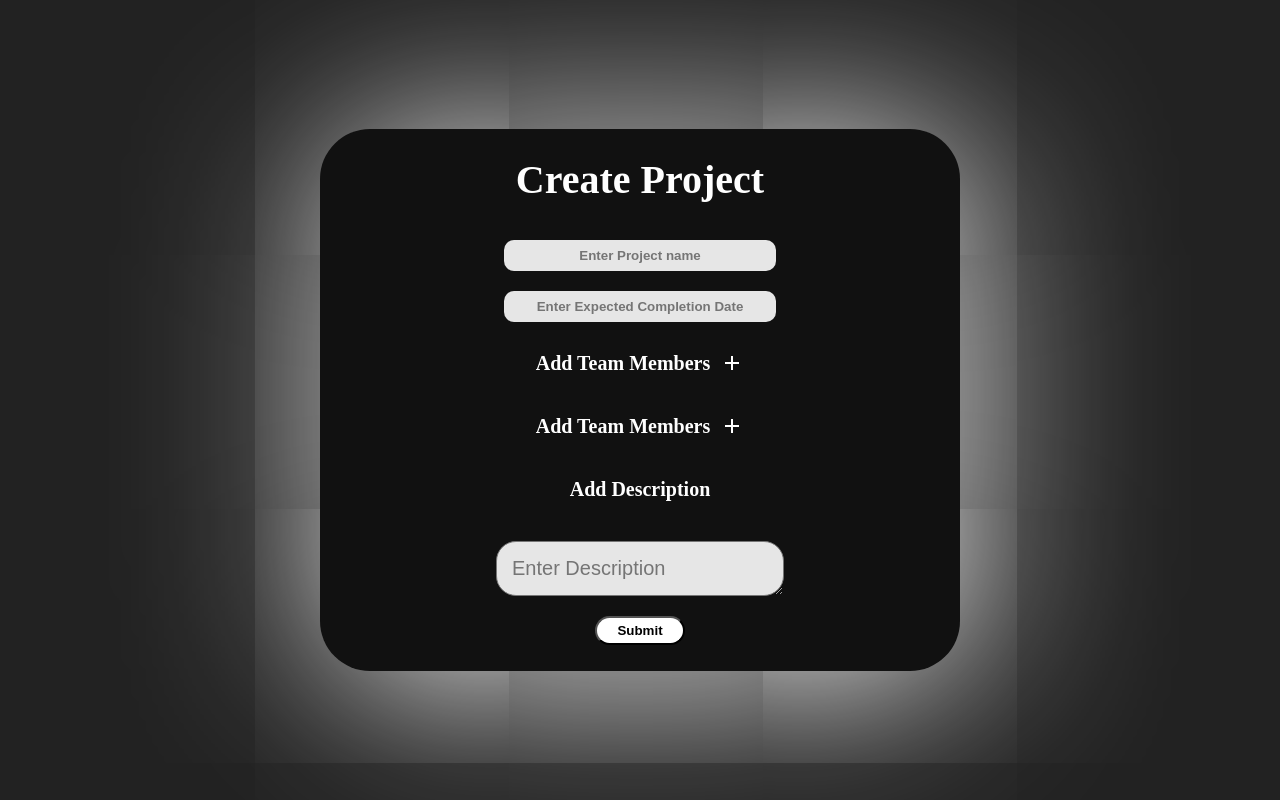
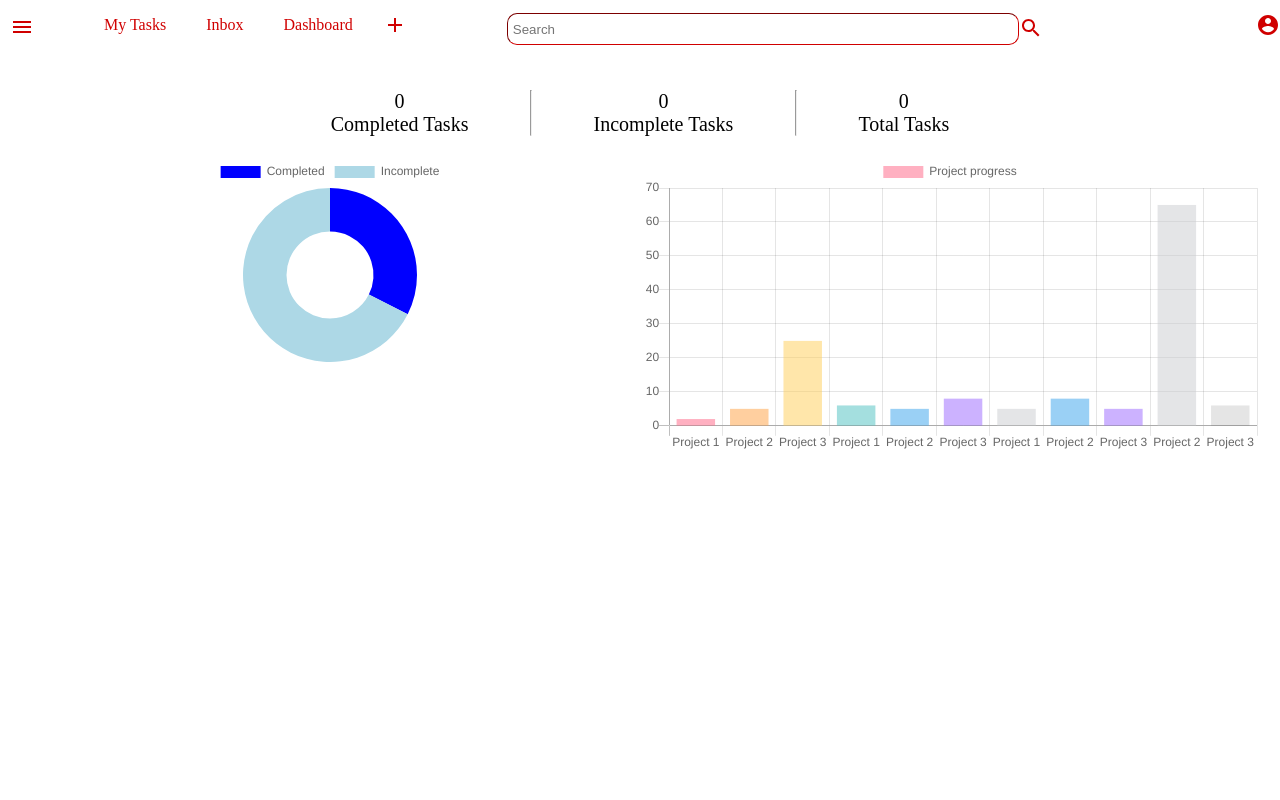
Before and after one commit to omshiv12/PMS_Project_Management, a React (Create React App) app: page / in a window 1280 px wide. Built offline with nearby package versions, Linux system fonts and the light colour scheme.

Commit message:
charts added

```diff
--- a/package.json
+++ b/package.json
@@ -9,6 +9,7 @@
     "@testing-library/react": "^11.2.5",
     "@testing-library/user-event": "^12.8.1",
     "react": "^17.0.1",
+    "react-chartjs-2": "^2.11.1",
     "react-dom": "^17.0.1",
     "react-icons": "^4.2.0",
     "react-scripts": "4.0.3",
--- a/src/App.js
+++ b/src/App.js
@@ -2,6 +2,7 @@ import React from 'react';
 import ReactDOM from 'react-dom';
 import Card from './components/card';
 import CreateProject from './components/createProject';
+import Dashboard from './components/dashboard';
 import EditProject from './components/EditProject';
 import NavBar from './components/navbar';
 import SubNav from './components/subNav';
@@ -9,9 +10,10 @@ import './index.css';
 export default function App() {
   return (
     <>
-        <CreateProject/>
-        {/* <NavBar/>
-        <hr style={{padding:0,margin:0}}/>
+        {/* <CreateProject/> */}
+        <NavBar/>
+        <Dashboard/>
+        {/* <hr style={{padding:0,margin:0}}/>
         <SubNav/>
         <hr style={{padding:0,margin:0,marginBottom:40}}/>
         <h2 style={{textAlign:'center',color:'#d00000'}}>My Tasks</h2>
--- /dev/null
+++ b/src/components/dashboard.js
@@ -0,0 +1,71 @@
+import React from 'react';
+import '../stylesheets/dashboard.css';
+import {Bar, Doughnut,defaults} from 'react-chartjs-2';
+export default function Dashboard() {
+    return (
+        <>
+            <div style={{display:'flex',justifyContent:'space-around',fontSize:20,marginTop:40,marginLeft:300,marginRight:300}}>
+                <div className='taskdiv' >
+                    <p className='taskCount'>0</p>
+                    <p className='taskCount'>Completed Tasks</p>
+                </div>
+                <hr style={{margin:0}}/>
+                <div className='taskdiv'>
+                    <p className='taskCount'>0</p>
+                    <p className='taskCount'>Incomplete Tasks</p>
+                </div>
+                <hr style={{margin:0}}/>
+                <div className='taskdiv'>
+                    <p className='taskCount'>0</p>
+                    <p className='taskCount'>Total Tasks</p>
+                </div>
+            </div>
+            <div style={{margin:20,display:'flex'}}>
+                <div style={{width:'50%'}}>
+            <Doughnut
+            data={{
+                    labels: ['Completed','Incomplete'],
+                    datasets: [{
+                    label: 'Tasks Count',
+                    data: [24,50],
+                    backgroundColor: [
+                      'blue',
+                      'lightblue'
+                    ],
+                    hoverOffset: 4,
+                    borderWidth:0,
+                  }],
+            }}
+            height={100}
+            />
+            </div>
+            <div style={{width:'50%'}}>
+            <Bar
+            data={{
+                labels: ['Project 1','Project 2','Project 3','Project 1','Project 2','Project 3','Project 1','Project 2','Project 3','Project 2','Project 3'],
+                datasets: [{
+                label: 'Project progress',
+                data: [2,5,25,6,5,8,5,8,5,65,6],
+                backgroundColor: [
+                    'rgba(255, 99, 132, 0.5)',
+                    'rgba(255, 159, 64, 0.5)',
+                    'rgba(255, 205, 86, 0.5)',
+                    'rgba(75, 192, 192, 0.5)',
+                    'rgba(54, 162, 235, 0.5)',
+                    'rgba(153, 102, 255, 0.5)',
+                    'rgba(201, 203, 207, 0.5)',
+                    'rgba(54, 162, 235, 0.5)',
+                    'rgba(153, 102, 255, 0.5)',
+                    'rgba(201, 203, 207, 0.5)',
+                ],
+              }],
+        }}
+        height={300}
+        width={50}
+        options={{maintainAspectRatio:false}}
+        />
+        </div>
+        </div>
+        </>
+    )
+}
--- a/src/index.css
+++ b/src/index.css
@@ -2,7 +2,6 @@ html{
   display:flex;
   min-height:100%;
   min-width:100%;
-  background-color:#215599;
 }
 body{
   margin:0;
@@ -13,6 +12,7 @@ body{
 #root
 {
   display: flex;
+  flex-direction: column;
   min-height:100%;
   min-width:100%;
 }
--- /dev/null
+++ b/src/stylesheets/dashboard.css
@@ -0,0 +1,11 @@
+.taskCount{
+    margin:0px;
+    padding:0px;
+    justify-self: center;
+}
+.taskdiv
+{
+    display:flex;
+    flex-direction: column;
+    align-items: center;
+}
```
Also changed, not shown: 1 other file (tests, documents, lock files or other folders).
